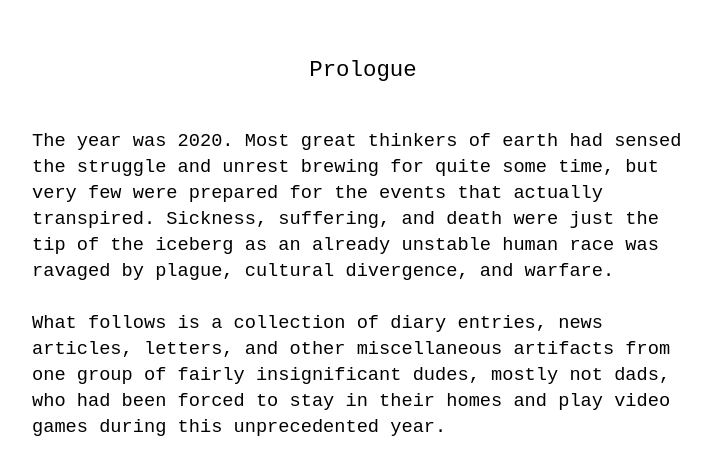
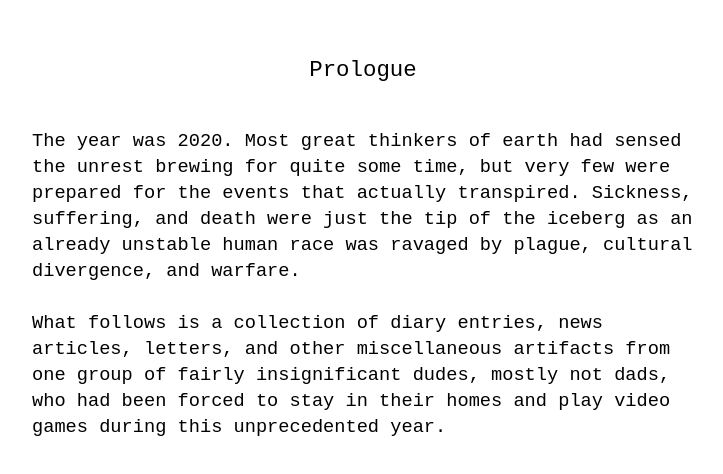
Before and after one commit to kduckets/tfw, a Next.js app: page / in a window 1280 px wide. Shown: the part 947-1421 px from the top of the page, without its empty margins (277-1000 px from the left). Built offline with nearby package versions, Linux system fonts and the light colour scheme; a web font is replaced by a local one.

Commit message:
Update index.js

```diff
--- a/pages/index.js
+++ b/pages/index.js
@@ -26,7 +26,7 @@ export default function Home() {
         <p>
         <small>
 
-        The year was 2020. Most great thinkers of earth had sensed the struggle and unrest brewing for
+        The year was 2020. Most great thinkers of earth had sensed the unrest brewing for
         quite some time, but very few were prepared for the events that actually transpired. Sickness,
         suffering, and death were just the tip of the iceberg as an already unstable human race was
         ravaged by plague, cultural divergence, and warfare.
```
